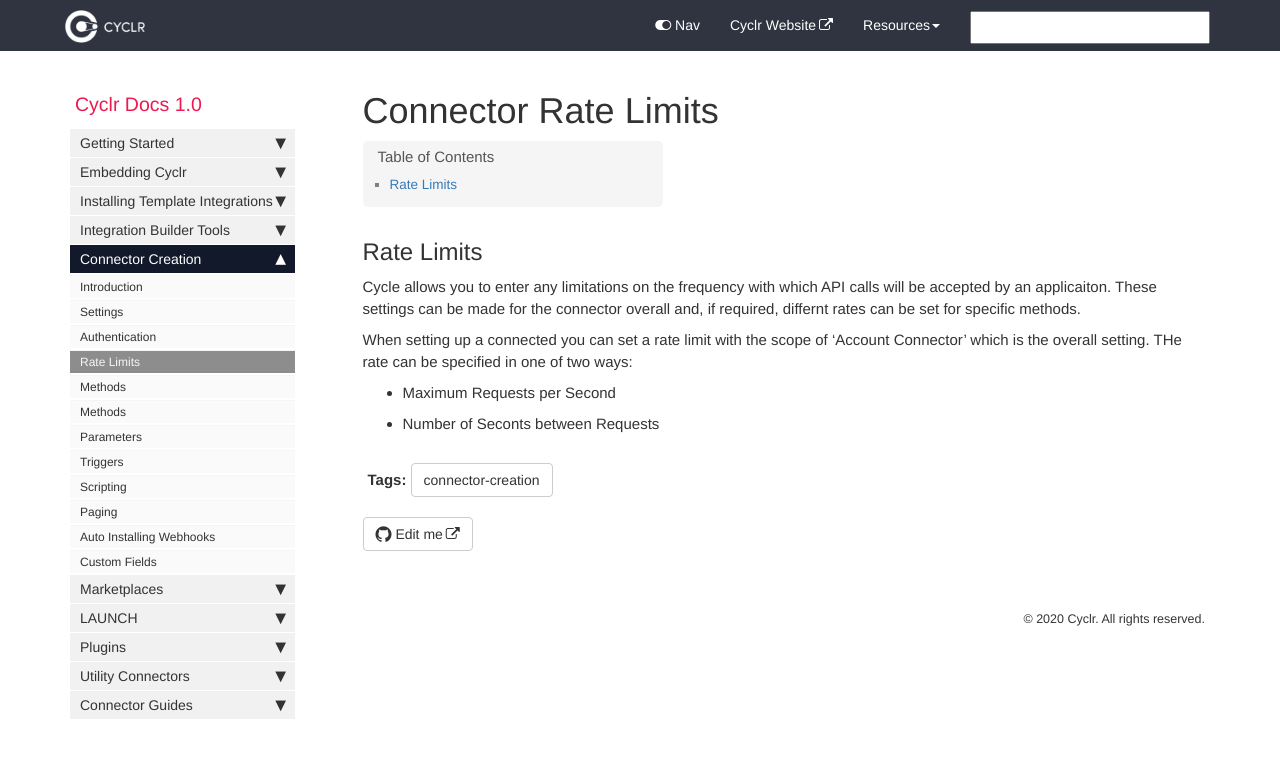
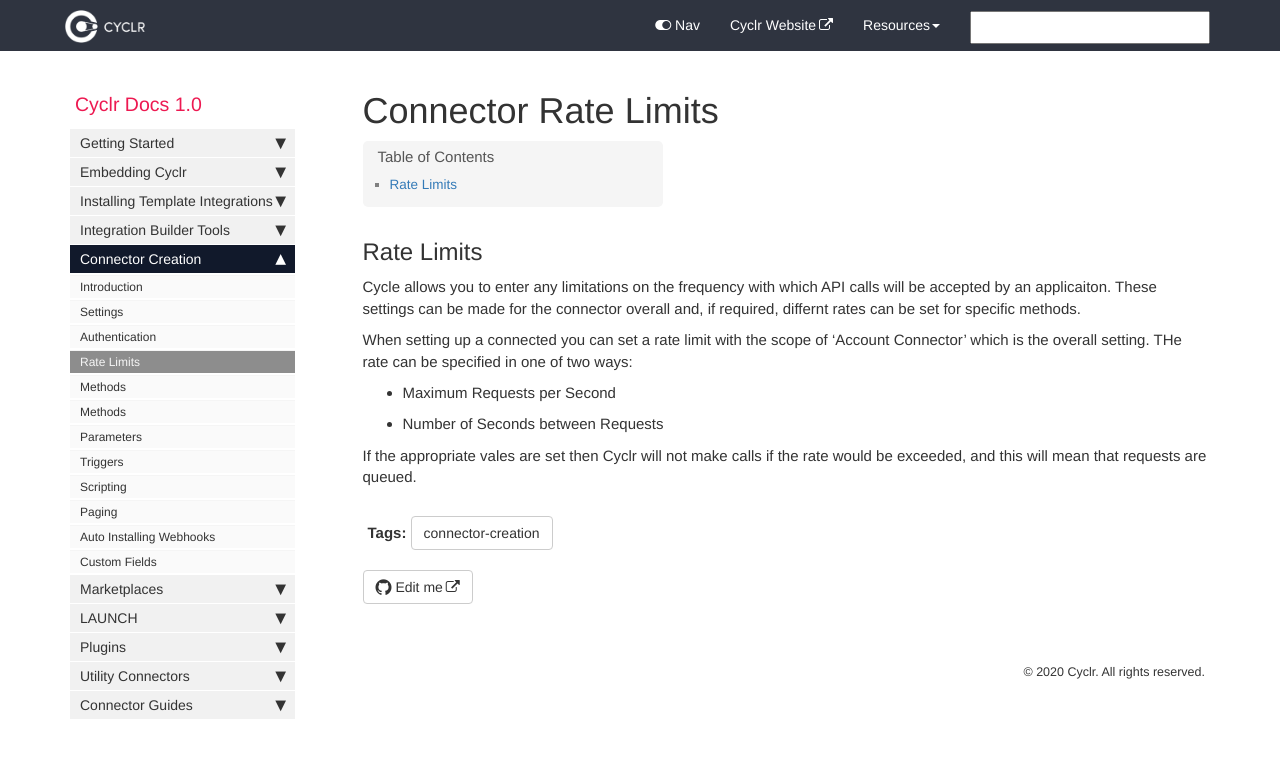
Before and after one commit to sneakysneak/docs, a Jekyll site: the page built from pages/custom-connectors/04-rate-limits.md, in a window 1280 px wide. Shown: the top 758 px of the page. Built offline with Jekyll 4.4.1, drawn with Linux system fonts in a browser that asks for light colours; nearby versions of some CDN libraries; comment, search, counter and statistics services are not loaded.

Commit message:
Update 04-rate-limits.md

```diff
--- a/pages/custom-connectors/04-rate-limits.md
+++ b/pages/custom-connectors/04-rate-limits.md
@@ -12,4 +12,6 @@ Cycle allows you to enter any limitations on the frequency with which API calls
 When setting up a connected you can set a rate limit with the scope of 'Account Connector' which is the overall setting.  THe rate can be specified in one of two ways:
 
 * Maximum Requests per Second
-* Number of Seconts between Requests
+* Number of Seconds between Requests
+
+If the appropriate vales are set then Cyclr will not make calls if the rate would be exceeded, and this will mean that requests are queued.
```
